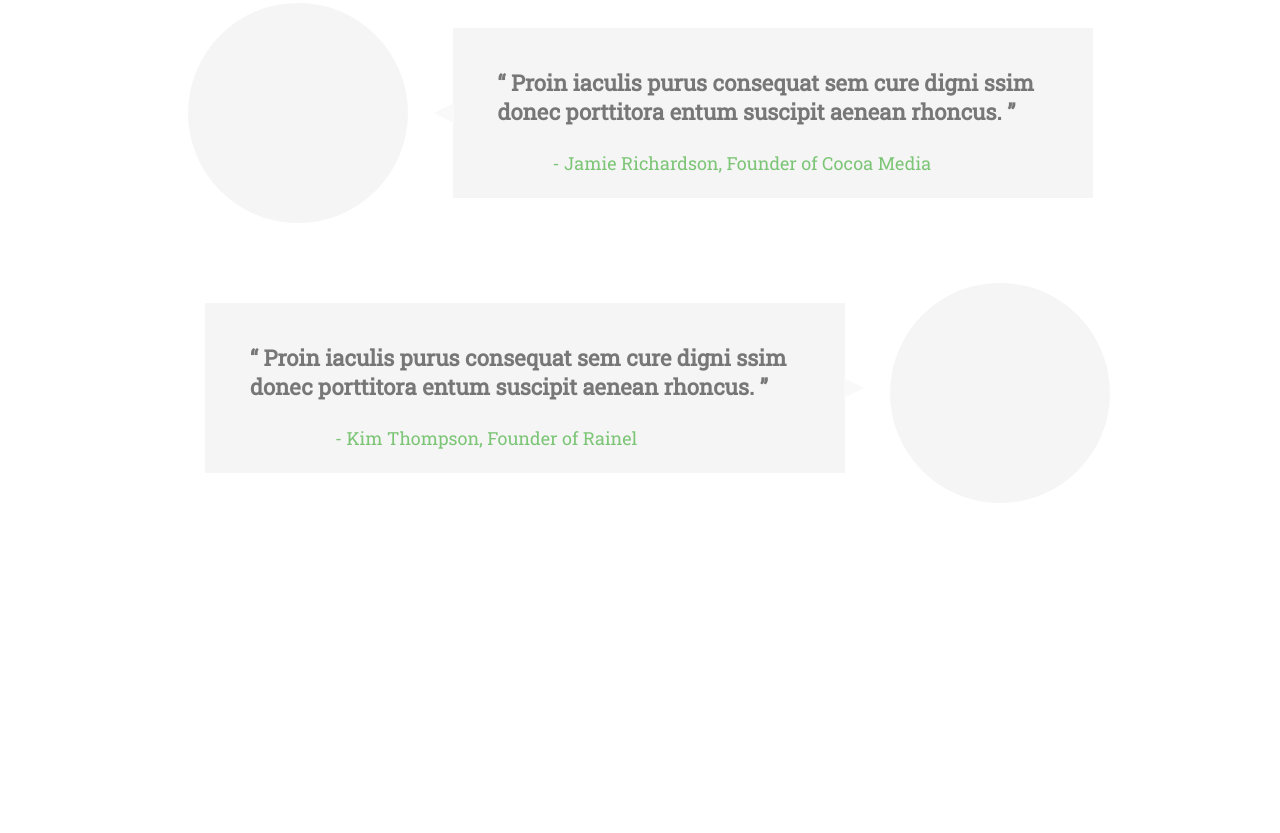
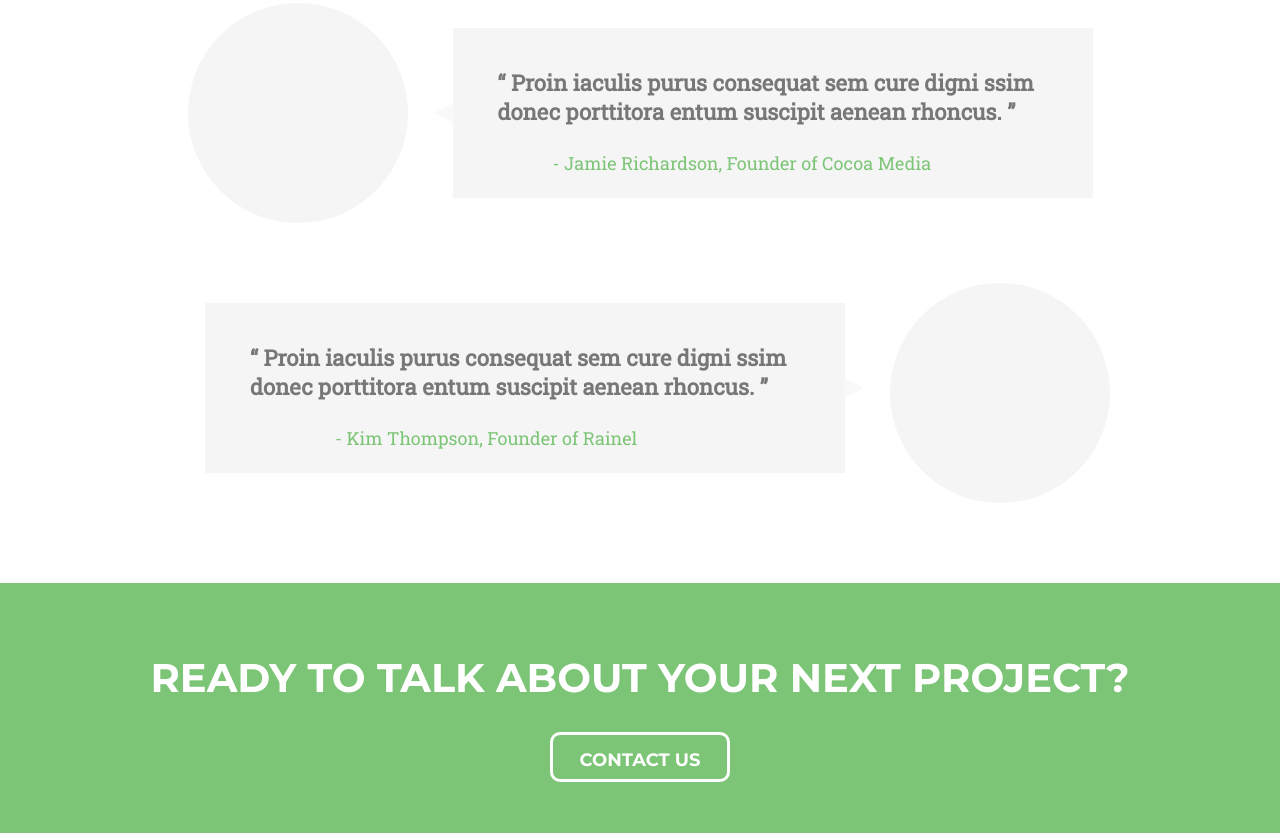
Before and after one commit to JKarkosza/WeeklyDevChallange, a website: page index.html in a window 1280 px wide. Shown: the part 3741-4574 px from the top of the page. Before the commit the page ends 4324 px from the top, so only its background shows below. Drawn offline with Linux system fonts and the light colour scheme.

Commit message:
next project section

```diff
--- a/index.html
+++ b/index.html
@@ -183,5 +183,11 @@
       </div>
     </div>
   </section>
+  <section id="talk">
+    <div class="row container col-12 talk__content">
+      <h2>ready to talk about your next project?</h2>
+      <a href="#">contact us</a>
+    </div>
+  </section>
 </body>
 </html>
--- a/scss/main.scss
+++ b/scss/main.scss
@@ -9,4 +9,4 @@
 @import './partials/latestProject';
 @import './partials/culture';
 @import './partials/clients';
-// @import './partials/footer';
+@import './partials/contact';
--- /dev/null
+++ b/scss/partials/_contact.scss
@@ -0,0 +1,34 @@
+#talk {
+  min-height: 250px;
+  background: $detailsColor;
+}
+
+.talk__content {
+  text-align: center;
+  color: white;
+  text-transform: uppercase;
+  font-family: $mainFont;
+  h2 {
+    padding-top: 70px;
+    font-size: 40px;
+    font-weight: 700;
+    margin-bottom: 30px;
+  }
+  a {
+    border: 3px solid white;
+    border-radius: 10px;
+    height: 50px;
+    width: 180px;
+    display: block;
+    margin: 0 auto;
+    font-size: 18px;
+    line-height: 50px;
+    text-decoration: none;
+    color: white;
+    font-weight: 700;
+    &:hover {
+      color: $detailsColor;
+      background: white;
+    }
+  }
+}
```
Also changed, not shown: src/main.css.
